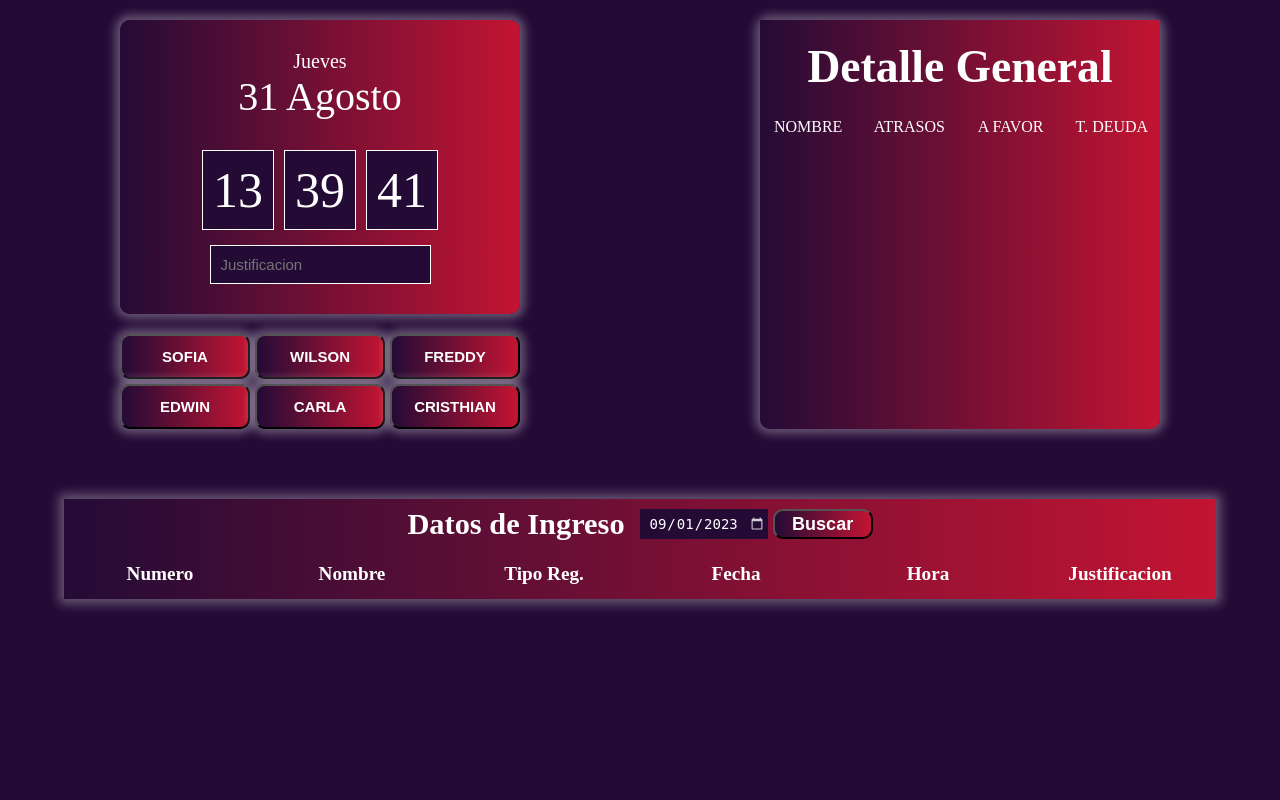
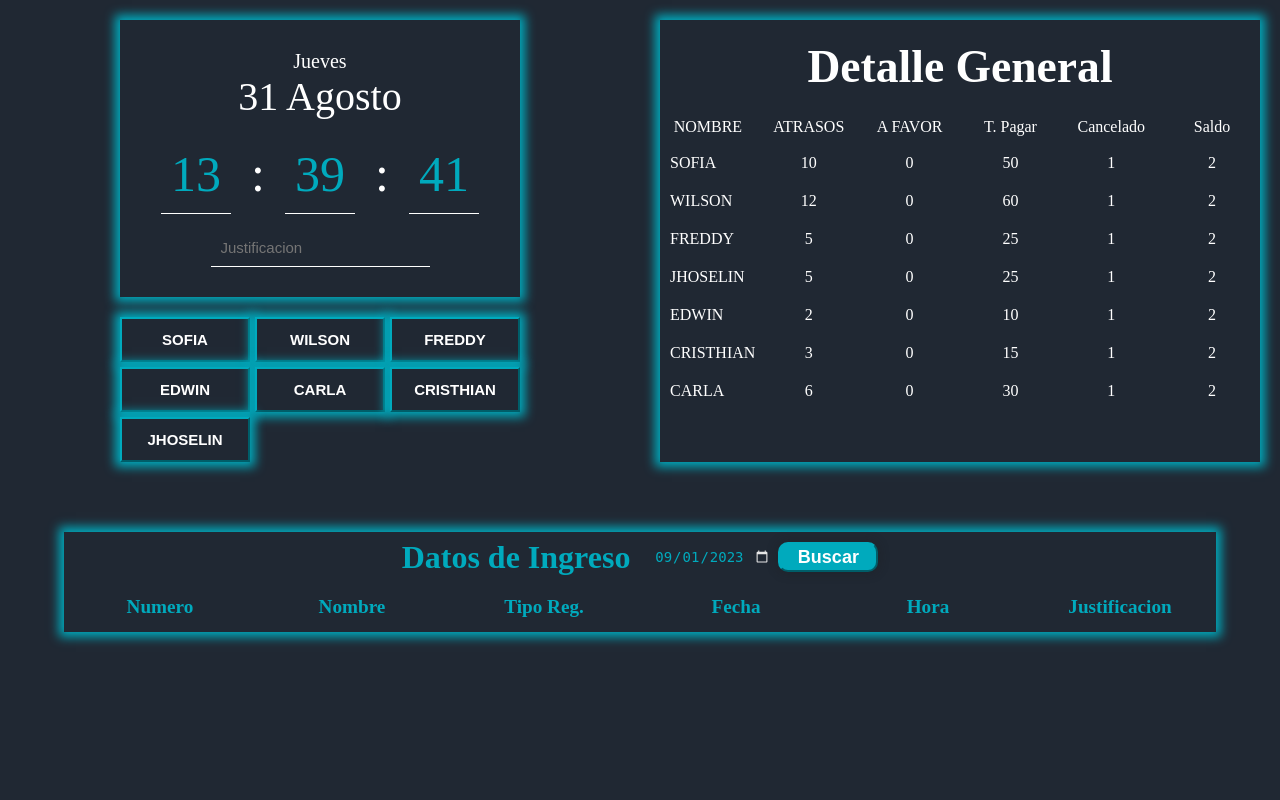
Before and after one commit to Cristhian-Paucara/reloj, a PHP site: page / in a window 1280 px wide. Run offline with PHP 8.4, Linux system fonts and the light colour scheme; data comes from the database, SQL or seed files in the repository; both versions use the stored data as it was after the commit; some libraries are stand-ins or nearby versions.

Commit message:
cambios_agosto

```diff
--- a/app.js
+++ b/app.js
@@ -13,6 +13,6 @@ setInterval(() => { //ejecutar fecha cada segundo
     document.getElementById('dia').innerHTML = dia;
     document.getElementById('mes').innerHTML = `${diaN} ${mes}`;
     document.querySelector('#hora p:nth-child(1)').innerHTML = horas;
-    document.querySelector('#hora p:nth-child(2)').innerHTML = minutos;
-    document.querySelector('#hora p:nth-child(3)').innerHTML = segundos;
+    document.querySelector('#hora p:nth-child(3)').innerHTML = minutos;
+    document.querySelector('#hora p:nth-child(5)').innerHTML = segundos;
 },100)
--- a/index.php
+++ b/index.php
@@ -1,6 +1,6 @@
 <?php
     include("conex.php");
-    include("reloj.php")
+    include("reloj.php");
 
 ?>
 
@@ -13,6 +13,7 @@
     <link rel="stylesheet" href="style.css">
     <title>Control QA</title>
     <script src="http://ajax.googleapis.com/ajax/libs/jquery/1.11.1/jquery.min.js"></script>
+    <script src="app.js"></script>
 </head>
 <body>
     <form action="" method="post">
@@ -23,10 +24,12 @@
                     <p class="mes" id="mes">--</p>
                     <div class="hora" id="hora">
                         <p>00</p>
+                        <p class="separador">:</p>
                         <p>00</p>
+                        <p class="separador">:</p>
                         <p>00</p>
                     </div>
-                    <input type="text" name="justifi" placeholder = "Justificacion">
+                    <input type="text" name="justifi"  placeholder = "Justificacion">
                 </div>
                 <div class="boton">
                     <input type="submit" name="sofia" id="sofia" value="SOFIA">
@@ -35,6 +38,7 @@
                     <input type="submit" name="edwin" id="edwin" value="EDWIN">
                     <input type="submit" name="carla" id="carla" value="CARLA">
                     <input type="submit" name="cristhian" id="cristhian" value="CRISTHIAN">
+                    <input type="submit" name="jhoselin" id="jhoselin" value="JHOSELIN">
                 </div>
             </div>
             <div class="general">
@@ -46,24 +50,33 @@
                         <p>NOMBRE</p>
                         <p>ATRASOS</p>
                         <p>A FAVOR</p>
-                        <p>T. DEUDA</p>
+                        <p>T. Pagar</p>
+                        <p>Cancelado</p>
+                        <p>Saldo</p>
                     </div>
                     <div class="informacion">
                         <?php
-                            $select2 = "select (select a.nombre from funcionarios a where a.id=b.id) as nombre,
-                            (select count(*) from registros where hora > '08:05:59' and id = b.id and justificativo = '') as total,
-                            (select count(*) from registros where afavor <> 0 and id = b.id) as afavor,
-                            ((select count(*) from registros where hora > '08:05:59' and id = b.id and justificativo = '')*5) as t_general
-                            from registros b
-                            where b.fecha = '$filtroFecha'
-                            order by b.fecha desc, b.hora desc";
+                            $select2 = "select (select a.nombre from funcionarios a where a.id=c.id) as nombre,
+                            ((select count(*) from registros b where cast((strftime('%w', b.fecha)) as integer) <> 6 and b.hora > '08:05:59' and c.id = b.id and justificativo = '' or justificativo is null)
+                            +
+                            (select count(*) from registros b where cast((strftime('%w', b.fecha)) as integer) = 6 and b.hora > '08:35:59' and c.id = b.id and justificativo = '' or justificativo is null)) as total,
+                            (select count(*) from registros where afavor <> 0 and id = c.id) as afavor,
+                            (((select count(*) from registros b where cast((strftime('%w', b.fecha)) as integer) <> 6 and b.hora > '08:05:59' and c.id = b.id and justificativo = '' or justificativo is null)
+                            +
+                            (select count(*) from registros b where cast((strftime('%w', b.fecha)) as integer) = 6 and b.hora > '08:35:59' and c.id = b.id and justificativo = '' or justificativo is null))*5) as t_general,
+                            '1' as cancelado,'2' as saldo
+                            from registros c
+                            GROUP BY 1
+                            order by id;";
                             $resultado2 = $db->query($select2);
                             while($row2 = $resultado2->fetchArray()){
                         ?>
                             <div class="td_nombre"><?php echo $row2["nombre"];?></div>
-                            <div class="td_nombre"><?php echo $row2["total"];?></div>
-                            <div class="td_nombre"><?php echo $row2["afavor"];?></div>
-                            <div class="td_nombre"><?php echo $row2["t_general"];?></div>
+                            <div class="td_dato"><?php echo $row2["total"];?></div>
+                            <div class="td_dato"><?php echo $row2["afavor"];?></div>
+                            <div class="td_dato"><?php echo $row2["t_general"];?></div>
+                            <div class="td_dato"><?php echo $row2["cancelado"];?></div>
+                            <div class="td_dato"><?php echo $row2["saldo"];?></div>
                         <?php }?>
                     </div>
                 </div>
@@ -81,29 +94,58 @@
             <div class="tb-header">Hora</div>
             <div class="tb-header">Justificacion</div>
             <?php
-            $select = "select ROW_NUMBER () over (ORDER BY b.hora asc) as fila,(select a.nombre from funcionarios a where a.id=b.id) as nombre,
-            b.tipo,b.fecha,b.hora,b.justificativo from registros b
-            where b.fecha = '$filtroFecha'
-            order by b.fecha desc, b.hora desc";
-            $resultado = $db->query($select);
-            while($row = $resultado->fetchArray()){
+                $select = "select '1' as fila,
+                (select a.nombre from funcionarios a where a.id=b.id) as nombre,
+                b.tipo,b.fecha,b.hora,b.justificativo
+                from registros b
+                where b.fecha = '$filtroFecha'
+                order by b.fecha desc, b.hora desc";
+                $resultado = $db->query($select);
+                $num_registros = 8;
+                // echo "<script>console.log('$num_registros');</script>";
+                while($row = $resultado->fetchArray()){
+                    $num_registros--;
+                    // echo "<script>console.log('$num_registros');</script>";
             ?>
-            <div class="tb-item"><?php echo $row["fila"];?></div>
+            <div class="tb-item"><?php echo $num_registros;?></div>
             <div class="tb-item"><?php echo $row["nombre"];?></div>
             <div class="tb-item"><?php echo $row["tipo"];?></div>
             <div class="tb-item"><?php echo $row["fecha"];?></div>
-            <?php if(strtotime($row["hora"]) > strtotime("08:05:59")){?>
-                    <div class="tb-item" id="hora"><?php echo $row["hora"];?></div><?php
-                }else{?>
-                    <div class="tb-item" ><?php echo $row["hora"];?></div><?php
-                };?>
+            <?php
+
+                if (($diasemana = date('N',strtotime($filtroFecha))) == 6){
+                    if(strtotime($row["hora"]) > strtotime("08:35:59")){
+            ?>
+                        <div class="tb-item" id="hora"><?php echo $row["hora"];?></div>
+            <?php
+                    }else{
+            ?>
+                        <div class="tb-item" ><?php echo $row["hora"];?></div>
+            <?php
+                    }
+                }else{
+
+                    if(strtotime($row["hora"]) > strtotime("08:05:59")){
+            ?>
+                        <div class="tb-item" id="hora"><?php echo $row["hora"];?></div>
+            <?php
+                    }else{
+            ?>
+                        <div class="tb-item" ><?php echo $row["hora"];?></div>
+            <?php
+                    }
+                }
+            ?>
             <div class="tb-item"><?php echo $row["justificativo"];?></div>
-            <?php }?>
+            <?php
+                }
+                echo "<script>console.log('$num_registros');</script>";
+            ?>
         </div>
     </form>
     <div id="popup" style="display: none;">
             <h1>MENSAJE</h1>
-        </div>
-    <script src="app.js"></script>
+    </div>
+    <!-- <script src="app.js"></script> -->
 </body>
 </html>
--- a/reloj.php
+++ b/reloj.php
@@ -4,21 +4,24 @@
     date_default_timezone_set('America/Manaus'); //define la zona horaria
     $hora_actual = date("H:i:s",time());
     $fecha_actual = date("Y-m-d");
+
     if(isset($_POST["justifi"])){
         $justificacion = $_POST["justifi"];
     };
     if(isset($_POST["filtro"])){
         $filtroFecha = $_POST["filtro"];
-        echo '<script language="javascript">console.log('.$filtroFecha.');</script>';
+
+        // echo '<script language="javascript">console.log('.$filtroFecha.');</script>';
     }else{
         $filtroFecha = $fecha_actual;
-        echo '<script language="javascript">console.log('.$filtroFecha.');</script>';
+        // $diasemana = date('N',strtotime($filtroFecha));
+        // echo '<script language="javascript">console.log('.$filtroFecha.');</script>';
     };
     /*if($filtroFecha){
         echo '<script language="javascript">console.log('.$filtroFecha.');</script>';
         //header('Location: ./');
     };*/
-
+    // echo '<script language="javascript">console.log('.$diasemana = date('N',strtotime($filtroFecha)).');</script>';
 
     if(isset($_POST["cristhian"])){
         $insert = "insert into registros (id,tipo,fecha,justificativo,afavor,hora) values (582427,'ENTRADA', DATE('now'), '$justificacion', 0, '$hora_actual')";
@@ -44,6 +47,10 @@
         $insert = "insert into registros (id,tipo,fecha,justificativo,afavor,hora) values (652986,'ENTRADA', DATE('now'), '$justificacion', 0, '$hora_actual')";
         $db->exec($insert);
         header('Location: ./');
+    }else if(isset($_POST["jhoselin"])){
+        $insert = "insert into registros (id,tipo,fecha,justificativo,afavor,hora) values (99999,'ENTRADA', DATE('now'), '$justificacion', 0, '$hora_actual')";
+        $db->exec($insert);
+        header('Location: ./');
     };
 
     //https://www.youtube.com/watch?v=S8LxTlAQmk4 ---> video referencia para proceso
--- a/style.css
+++ b/style.css
@@ -1,3 +1,9 @@
+:root{
+    --color1:#202833;
+    --color2:#00AABD;
+    --color3:#ffffff;
+    --color4:rgba(31, 31, 31, 0.3);
+}
 *{
     margin: 0;
     padding: 0;
@@ -5,7 +11,7 @@
 }
 
 body{
-    background-color: #240b36;
+    background-color: var(--color1);
 }
 .cont_principal{
     display: grid;
@@ -13,17 +19,20 @@ body{
 }
 .reloj{
     width: 400px;
-    background: linear-gradient(to right,#240b36,#c31432);
-    color: #ffffff;
+    /* background: linear-gradient(to right,var(--color1),var(--color2)); */
+    /* background: var(--color1); */
+    color: var(--color3);
     text-align: center;
     padding: 30px;
     margin: 20px auto;
-    border-radius: 10px;
+    /* border-radius: 10px; */
     user-select: none;
-    box-shadow: 0px 0px 10px 5px rgba(255, 255, 255, 0.3);
+    box-shadow: 0px 0px 10px 5px var(--color2);
+
 }
 .reloj .dia{
     font-size: 20px;
+    filter: none;
 }
 .reloj .mes{
     font-size: 40px;
@@ -31,25 +40,40 @@ body{
 .reloj .hora{
     display: flex;
     justify-content: center;
-    margin-top: 30px;
+    margin-top: 15px;
     margin-bottom: 15px;
+    color: var(--color2);
 }
 .reloj .hora p{
     font-size: 50px;
-    background-color: #240b36;
+    background-color: var(--color1);
     padding: 10px;
     margin: 0px 5px;
-    border: 1px solid #ffffff;
+    /* border: 1px 0 0 0 solid var(--color3); */
+    border-bottom: 1px solid var(--color3);
+}
+.reloj .hora .separador{
+    border-bottom: none;
+    color: var(--color3);
 }
 .reloj input{
-    color: #ffffff;
+    color: var(--color2);
     margin-top: 30px;
     font-size: 15px;
-    background-color: #240b36;
+    background-color: transparent;
     padding: 10px;
     margin: 0px 5px;
-    border: 1px solid #ffffff;
+    appearance: none;
+    -webkit-appearance: none;
+    -moz-appearance: none;
+    /* border: 1px solid var(--color3); */
+    border: none;
+    border-bottom: 1px solid var(--color3);
 }
+.reloj input:focus{
+    outline: none;
+}
+
 /*---estilo de botones*/
 .boton{
     width: 400px;
@@ -60,47 +84,55 @@ body{
 }
 .boton input{
     font-size: 15px;
-    background: linear-gradient(to right,#240b36,#c31432);
-    color: #ffffff;
+    /* background: linear-gradient(to right,var(--color1),var(--color2)); */
+    background: var(--color1);
+    border-color: var(--color2);
+    color: var(--color3);
     font-weight: bold;
     text-align: center;
     padding: 12px 5px;
-    box-shadow: 0px 0px 10px 5px rgba(255, 255, 255, 0.3);
-    border-radius: 10px;
+    box-shadow: 0px 0px 10px 5px var(--color2);
+    /* border-radius: 10px; */
 }
-.tabla .tb-title #btnbuscar{
+
+#btnbuscar{
     width: 100px;
     height: 30px;
     font-size: 18px;
-    background: linear-gradient(to right,#240b36,#c31432);
-    color: #ffffff;
+    /* background: radial-gradient(circle,var(--color1),var(--color2)); */
+    background: var(--color2);
+    border-color: var(--color2);
+    color: var(--color3);
     font-weight: bold;
     text-align: center;
     border-radius: 10px;
+    box-shadow: 0px 0px 10px 2px var(--color4);
 }
 
 /*DIEÑO TABLA*/
 .tabla{
     width: 90%;
-    background: linear-gradient(to right,#240b36,#c31432);
-    /* background: crimson; */
-    color: #ffffff;
+    /* background: linear-gradient(to right,var(--color1),var(--color2)); */
+    /* background: var(--color2); */
+    color: var(--color3);
     margin: 50px auto;
     text-align: center;
     display: grid;
     grid-template-columns: repeat(6,1fr);
     grid-auto-rows: 50px;
-    box-shadow: 0px 0px 10px 5px rgba(255, 255, 255, 0.3);
+    box-shadow: 0px 0px 10px 5px var(--color2);
 }
 .tb-title{
     grid-column-start: 1;
     grid-column-end: 7;
-    background: linear-gradient(to right,#240b36,#c31432);
+    /* background: linear-gradient(to right,var(--color1),var(--color2)); */
+    /* background: var(--color2); */
+    color: var(--color2);
     display: flex;
     align-items: center;
     justify-content: center;
     font-weight: bold;
-    font-size: 1.9em;
+    font-size: 2em;
 }
 .tb-header, .tb-item{
     display: flex;
@@ -110,24 +142,25 @@ body{
 .tb-header{
     font-weight: bold;
     font-size: 1.2em;
+    color: var(--color2);
 }
 .tb-item{
     padding: 10px;
     font-size: 1.2em;
 }
 .tabla #hora{
+    /* background-color: rgba(255, 255, 255, 0.3); */
     border-radius: 10px;
     border-style: solid;
-    border-color:  rgba(156, 31, 194, 0.3);
-    border-width: 4px;
-    color: gold;
-
+    border-color:  var(--color2);
+    border-width: 1px;
+    color: rgb(255, 241, 51);
 }
 .tabla .tb-title #filtrofecha{
     height: 30px;
-    color: #ffffff;
+    color: var(--color2);
     font-size: 14px;
-    background-color: #240b36;
+    background-color: var(--color1);
     margin: 0 5px 0 15px;
     border: none;
     text-align: center;
@@ -136,24 +169,27 @@ body{
     cursor: pointer;
     border-radius: 4px;
     margin-right: 2px;
-    opacity: 0.9;
-    filter: invert(0.9);
+    /* opacity: 0.9; */
+    filter: invert(0.9);/*este atributo es para invertir color de icono de negro a blanco*/
+    color: var(--color2);
 }
 /*DETALLE TOTAL*/
 .general{
-    width: 400px;
-    background: linear-gradient(to right,#240b36,#c31432);
-    color: #ffffff;
+    width: 600px;
+    /* background: linear-gradient(to right,var(--color1),var(--color2)); */
+    /* background: var(--color2); */
+    color: var(--color3);
     text-align: center;
     margin: 20px auto;
-    border-radius: 10px;
+    /* border-radius: 10px; */
     user-select: none;
-    box-shadow: 0px 0px 10px 5px rgba(255, 255, 255, 0.3);
+    box-shadow: 0px 0px 10px 5px var(--color2);
 }
 .det_titulo{
     grid-column-start: 1;
     grid-column-end: 5;
-    background: linear-gradient(to right,#240b36,#c31432);
+    /* background: linear-gradient(to right,var(--color1),var(--color2)); */
+    /* background: var(--color2); */
     display: flex;
     align-items: center;
     justify-content: center;
@@ -163,23 +199,25 @@ body{
     margin-bottom: 25px;
 }
 .subtitulos{
-    width: 400px;
+    width: 600px;
     margin: 10px auto;
     display: grid;
-    grid-template-columns: repeat(4, 1fr);
+    grid-template-columns: repeat(6, 1fr);
     grid-gap: 5px 5px;
 }
 .informacion{
-    width: 400px;
+    width: 600px;
     margin: 5px auto;
     display: grid;
-    grid-template-columns: repeat(4, 1fr);
+    grid-template-columns: repeat(6, 1fr);
     grid-gap: 5px 5px;
 }
-.col-inf{
+.td_nombre{
     font-size: 1em;
     text-align: left;
-}
-.td_nombre{
     padding: 7.5px 0 7.5px 10px;
 }
+.td_dato{
+    text-align: center;
+    padding-top: 7.5px;
+}
```
Also changed, not shown: conex.php (+6 -6 lines), usuarios.db.
